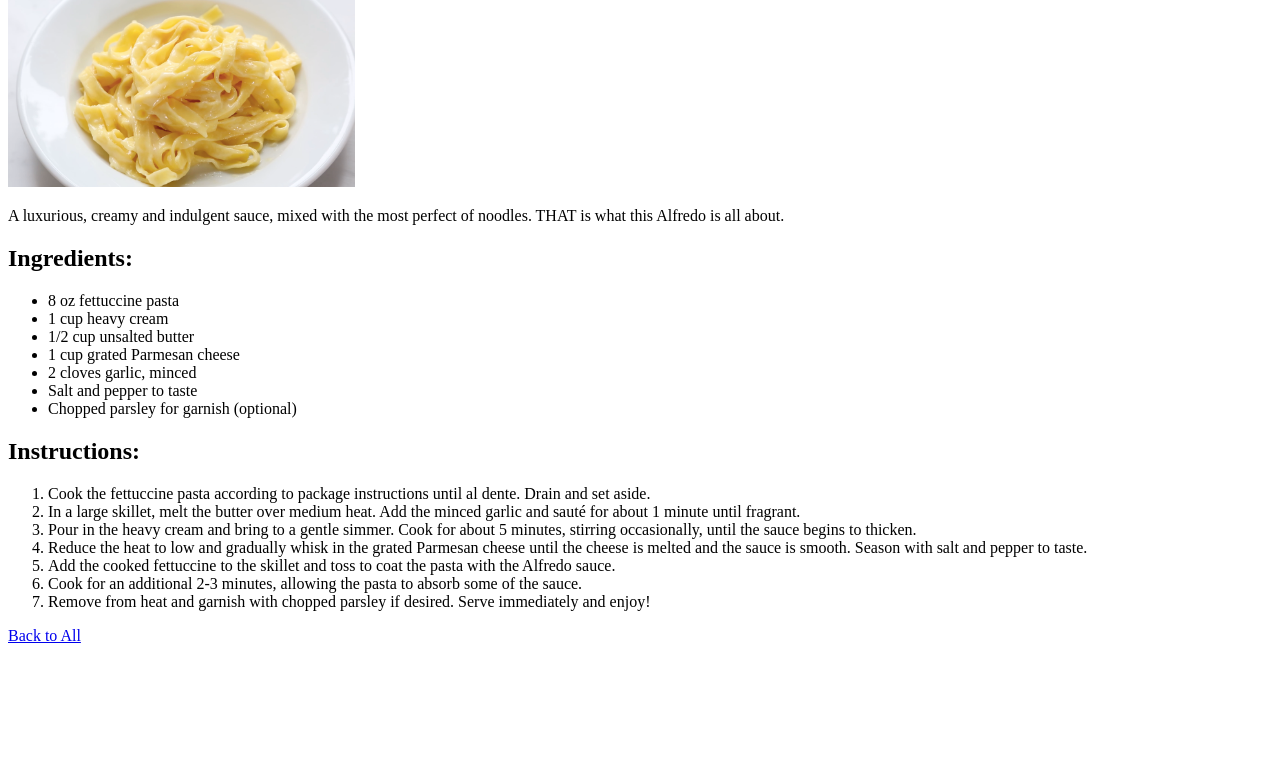
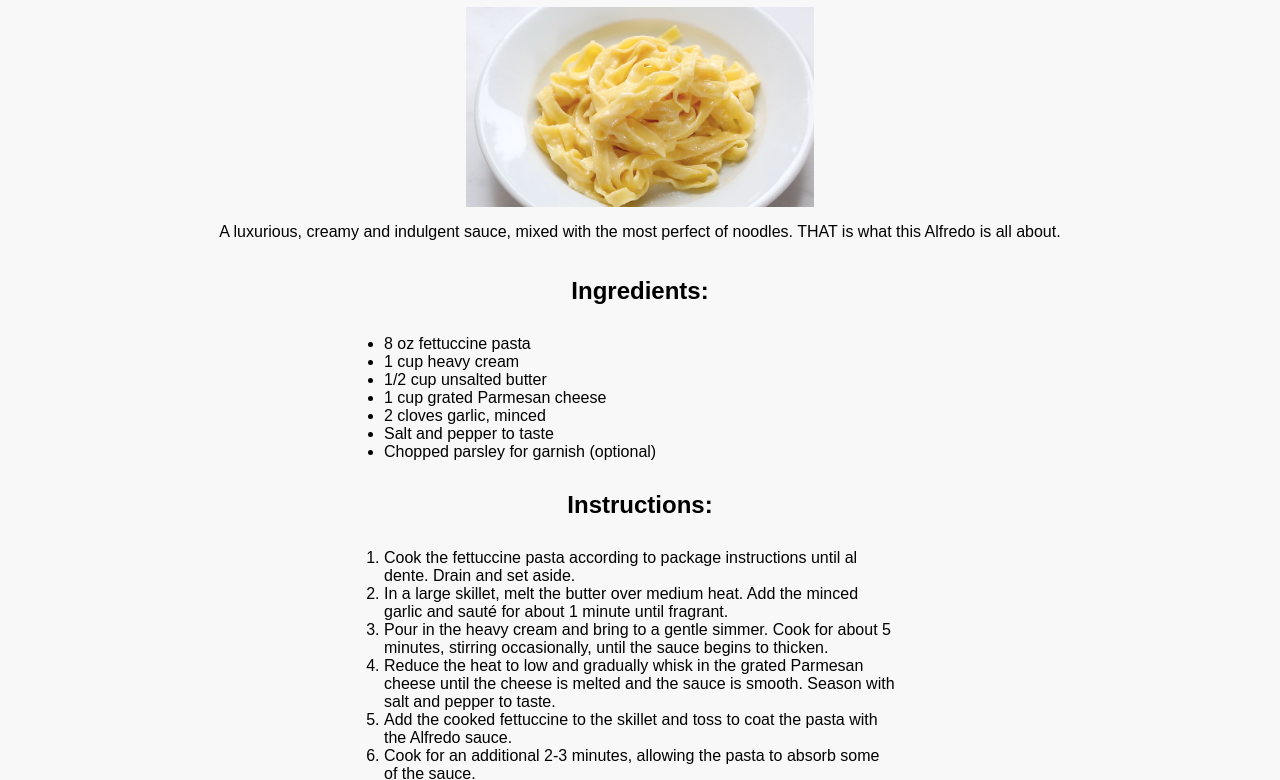
Before and after one commit to co3ndev/recipes, a plain HTML site: page pages/pasta.html in a window 1280 px wide. Shown: the part 93-873 px from the top of the page. Before the commit the page ends 800 px from the top, so only its background shows below. Drawn offline with Linux system fonts and the light colour scheme.

Commit message:
Added style.css

```diff
--- a/pages/pasta.html
+++ b/pages/pasta.html
@@ -4,6 +4,7 @@
     <meta charset="UTF-8">
     <meta name="viewport" content="width=device-width, initial-scale=1.0">
     <title>Alfredo - Odin Recipes</title>
+    <link rel="stylesheet" href="../style.css">
 </head>
 <body>
     <h1>Alfredo Pasta Recipe</h1>
--- /dev/null
+++ b/style.css
@@ -0,0 +1,42 @@
+body {
+    display:flex;
+    flex-direction: column;
+    align-items: center;
+
+    text-align: center;
+    font-family: Arial, sans-serif;
+    background-color: #f8f8f8;
+    margin: auto;
+    padding: 20px;
+    width: 80%;
+
+}
+
+a {
+    text-decoration: none;
+    color: black;
+    margin: 10px 0;
+}
+
+a:hover {
+    text-decoration: underline;
+    color:gray;
+}
+
+h1{
+    font-style: oblique;
+}
+
+ol {
+    text-align: left;
+    margin: auto;
+    padding: 10px;
+    width: 50%;
+}
+
+ul {
+    text-align: left;
+    margin: auto;
+    padding: 10px;
+    width: 50%;
+}
```
Also changed, not shown: index.html (+3 -0 lines), pages/lasagna.html (+1 -0 lines), pages/pizza.html (+1 -0 lines).
